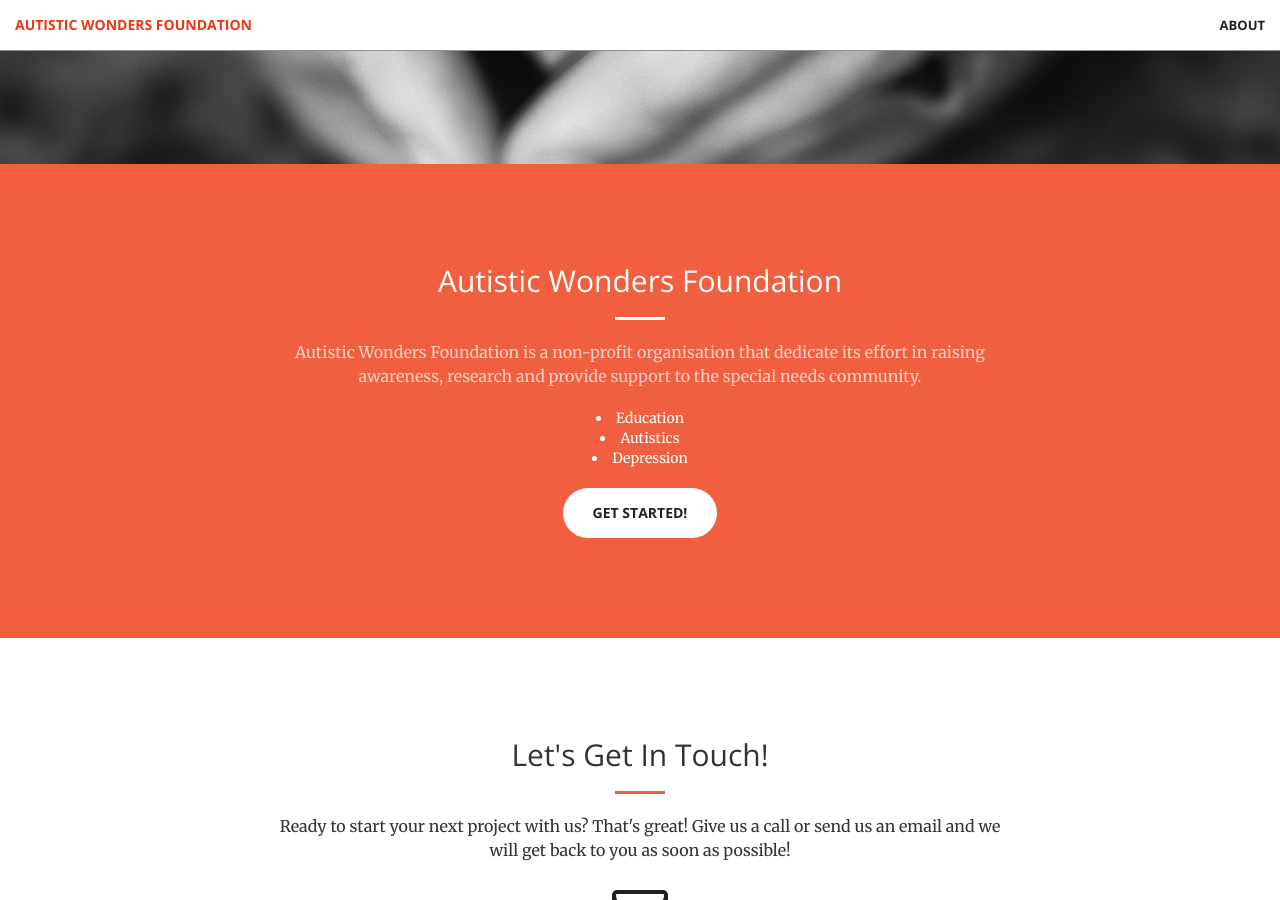
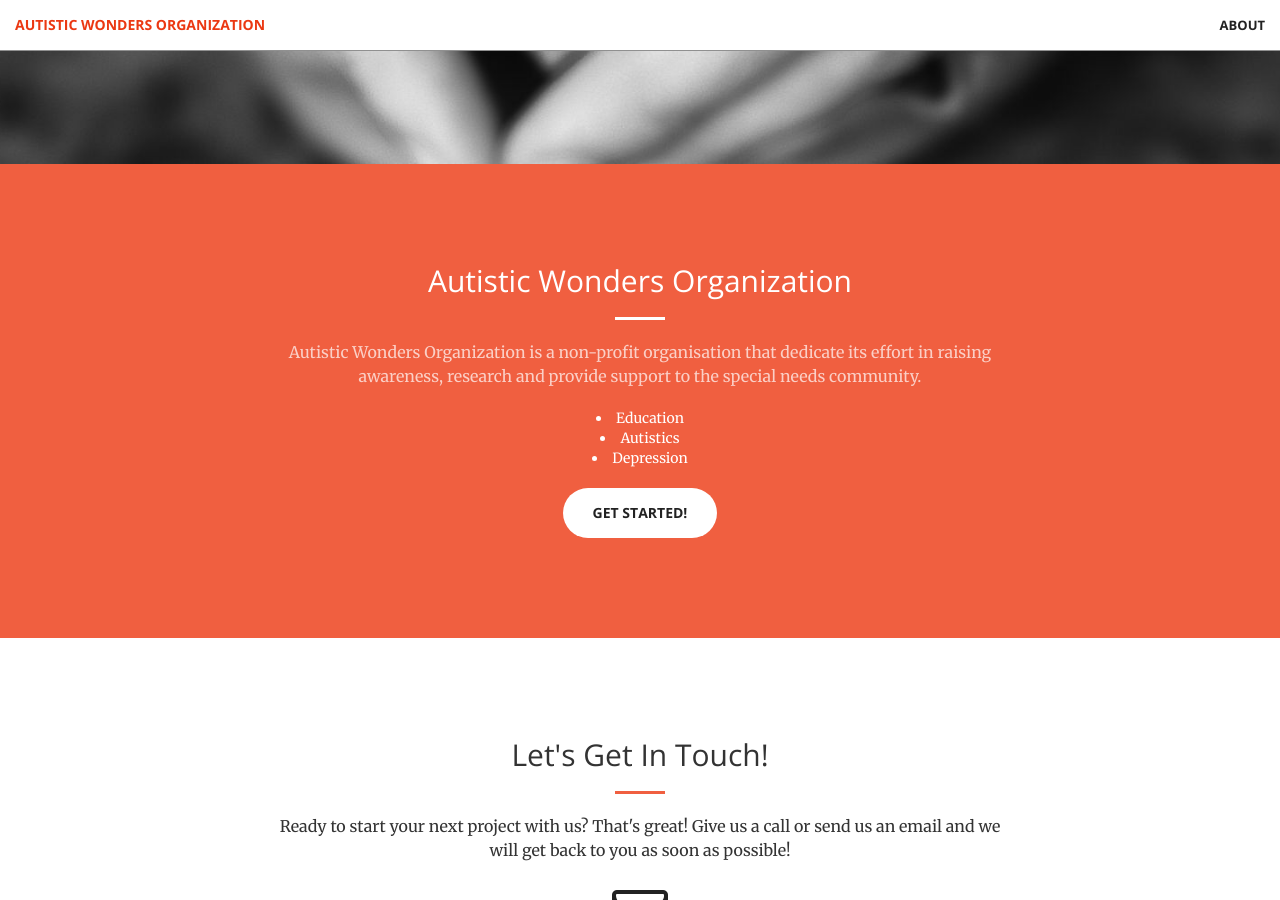
Before and after one commit to autisticwonders/autisticwonders.github.io, a Jekyll site: the page built from index.html, in a window 1280 px wide and 900 px high, scrolled down 736 px. Built offline with Jekyll 4.4.1, drawn with Linux system fonts in a browser that asks for light colours.

Commit message:
use site.title

```diff
--- a/_includes/call-to-action.html
+++ b/_includes/call-to-action.html
@@ -2,10 +2,10 @@
     <div class="container">
         <div class="row">
             <div class="col-lg-8 col-lg-offset-2 text-center">
-                <h2 class="section-heading">Autistic Wonders Foundation</h2>
+                <h2 class="section-heading">{{ site.title }}</h2>
                 <hr class="light">
                 <p class="text-faded">
-                  Autistic Wonders Foundation is a non-profit organisation that dedicate its effort
+                  {{ site.title }} is a non-profit organisation that dedicate its effort
                   in raising awareness, research and provide support to the special needs community.
 
                   <li>Education</li>
--- a/_includes/head.html
+++ b/_includes/head.html
@@ -6,7 +6,9 @@
     <meta name="description" content="">
     <meta name="author" content="">
 
-    <title>Autistic Wonders Foundation</title>
+    <title>{{ site.title }}</title>
+
+    <title>Autistic Wonders Organisation</title>
 
     <!-- Bootstrap Core CSS -->
     <link rel="stylesheet" href="css/bootstrap.min.css" type="text/css">
--- a/_includes/nav.html
+++ b/_includes/nav.html
@@ -8,7 +8,7 @@
                 <span class="icon-bar"></span>
                 <span class="icon-bar"></span>
             </button>
-            <a class="navbar-brand page-scroll" href="#page-top">Autistic Wonders Foundation</a>
+            <a class="navbar-brand page-scroll" href="#page-top">{{ site.title }}</a>
         </div>
 
         <!-- Collect the nav links, forms, and other content for toggling -->
```
Also changed, not shown: 1 other file.
